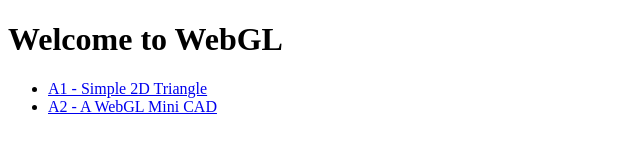
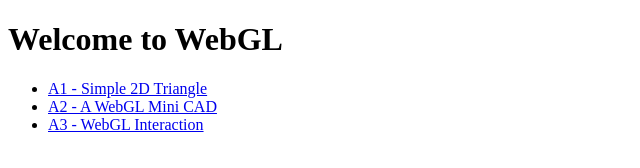
Before and after one commit to jdcrouse/cs4300-f20-jdcrouse, a website: page public/index.html in a window 1280 px wide. Shown: the whole page, without its empty margins (0-640 px from the left). Drawn offline with Linux system fonts and the light colour scheme.

Commit message:
add assignment 3 to index

```diff
--- a/public/index.html
+++ b/public/index.html
@@ -12,6 +12,9 @@
       <li>
         <a href="assignment2.html">A2 - A WebGL Mini CAD</a>
       </li>
+      <li>
+        <a href="assignment3.html">A3 - WebGL Interaction</a>
+      </li>
     </ul>
   </body>
 </html>
```
